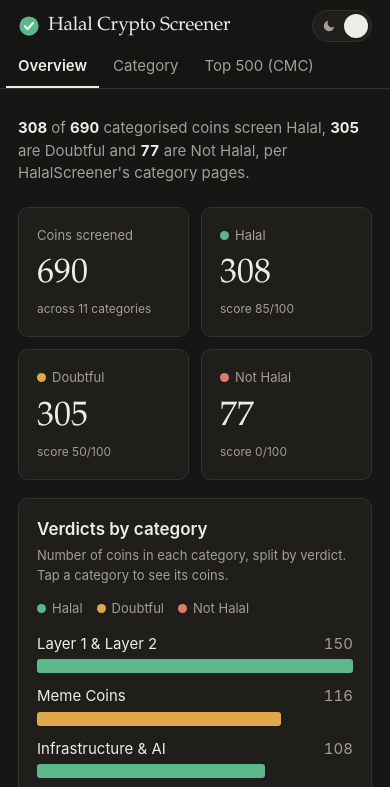
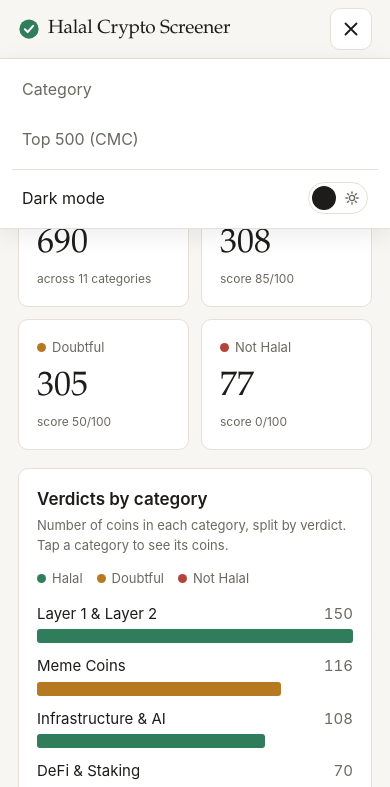
Before and after one commit to khllmi/halal, a plain HTML site: page index.html in a window 390 px wide. Both pictures are taken after a click on the button "Menu". Shown: the top 787 px of the page. Drawn offline with Linux system fonts and the light colour scheme.

Commit message:
Title opens Overview; mobile menu drop-down with theme switch
Co-Authored-By: Claude Opus 5.5 <noreply@anthropic.com>
Claude-Session: https://claude.ai/code/session_01RjbyhJpaxxyygbCkFEsgZX

```diff
--- a/index.html
+++ b/index.html
@@ -32,29 +32,42 @@ h1 { font-family: var(--serif); font-weight: 400; font-size: 34px; margin: 0; le
 .lede { margin: 6px 0 0; color: var(--muted); }
 .lede b { color: var(--fg); font-variant-numeric: tabular-nums; }
 body, .card, .topbar, .tablewrap, th { transition: background-color .2s ease, color .2s ease, border-color .2s ease; }
-/* Fixed top bar: title, menu, theme switch */
+/* Fixed top bar: title (= Overview), menu, theme switch; on mobile the menu folds into a drop-down */
 .topbar { position: sticky; top: 0; z-index: 30; background: color-mix(in srgb, var(--bg) 88%, transparent); backdrop-filter: saturate(1.4) blur(10px); -webkit-backdrop-filter: saturate(1.4) blur(10px); border-bottom: 1px solid var(--line); }
-.topbar-inner { max-width: 1120px; margin: 0 auto; padding: 0 18px; display: grid; grid-template-columns: auto 1fr auto; grid-template-areas: "brand tabs toggle"; align-items: center; column-gap: 24px; min-height: 58px; }
-.brand { grid-area: brand; font-family: var(--serif); font-size: 21px; white-space: nowrap; margin: 0; font-weight: 400; letter-spacing: -.01em; display: flex; align-items: center; gap: 8px; }
+.topbar-inner { position: relative; max-width: 1120px; margin: 0 auto; padding: 0 18px; display: flex; align-items: center; gap: 28px; min-height: 58px; }
+.brand { appearance: none; background: none; border: 0; padding: 0; color: var(--fg); cursor: pointer; font-family: var(--serif); font-size: 21px; white-space: nowrap; margin: 0; font-weight: 400; letter-spacing: -.01em; display: flex; align-items: center; gap: 8px; text-decoration: none; }
 .brand svg { flex: none; }
-.tabs { grid-area: tabs; display: flex; gap: 2px; overflow-x: auto; scrollbar-width: none; align-self: stretch; }
-.tabs::-webkit-scrollbar { display: none; }
-.tab { appearance: none; background: none; border: 0; border-bottom: 2px solid transparent; padding: 0 12px; font: inherit; color: var(--muted); cursor: pointer; white-space: nowrap; min-height: 44px; }
+.brand:hover .brand-text { text-decoration: underline; text-underline-offset: 4px; text-decoration-thickness: 1px; }
+.menu { flex: 1; display: flex; align-items: stretch; justify-content: space-between; gap: 16px; align-self: stretch; }
+.tabs { display: flex; gap: 2px; }
+.tab { appearance: none; background: none; border: 0; border-bottom: 2px solid transparent; padding: 0 12px; font: inherit; color: var(--muted); cursor: pointer; white-space: nowrap; min-height: 44px; text-align: left; }
 .tab:hover { color: var(--fg); }
 .tab.on { color: var(--fg); border-bottom-color: var(--fg); font-weight: 600; }
-.toggle { grid-area: toggle; justify-self: end; appearance: none; border: 1px solid var(--line); background: var(--panel); border-radius: 999px; width: 60px; height: 32px; padding: 0; position: relative; cursor: pointer; flex: none; }
+.theme-row { display: flex; align-items: center; gap: 10px; }
+.theme-label { display: none; }
+.toggle { appearance: none; border: 1px solid var(--line); background: var(--panel); border-radius: 999px; width: 60px; height: 32px; padding: 0; position: relative; cursor: pointer; flex: none; }
 .toggle .knob { position: absolute; top: 3px; left: 3px; width: 24px; height: 24px; border-radius: 50%; background: var(--fg); transition: transform .25s ease; }
 :root[data-theme="dark"] .toggle .knob { transform: translateX(28px); }
 .toggle svg { position: absolute; top: 8px; width: 14px; height: 14px; color: var(--muted); pointer-events: none; }
 .toggle .sun { right: 8px; } .toggle .moon { left: 9px; }
-
-.toggle:focus-visible, .tab:focus-visible { outline: 2px solid var(--fg); outline-offset: 2px; }
-.tablewrap { scroll-margin-top: 130px; }
+.burger { display: none; appearance: none; border: 1px solid var(--line); background: var(--panel); color: var(--fg); border-radius: 10px; width: 42px; height: 42px; padding: 0; cursor: pointer; margin-left: auto; align-items: center; justify-content: center; }
+.burger svg { width: 22px; height: 22px; }
+.burger .x { display: none; }
+.burger[aria-expanded="true"] .lines { display: none; }
+.burger[aria-expanded="true"] .x { display: block; }
+.toggle:focus-visible, .tab:focus-visible, .brand:focus-visible, .burger:focus-visible { outline: 2px solid var(--fg); outline-offset: 2px; }
+.tablewrap { scroll-margin-top: 80px; }
 @media (max-width: 720px) {
-  .topbar-inner { grid-template-columns: 1fr auto; grid-template-areas: "brand toggle" "tabs tabs"; padding-top: 10px; min-height: 0; }
+  .topbar-inner { min-height: 58px; gap: 12px; }
   .brand { font-size: 19px; }
-  .tabs { margin: 4px -18px 0; padding: 0 6px; }
-  .tab { min-height: 42px; }
+  .burger { display: inline-flex; }
+  .menu { display: none; position: absolute; top: calc(100% + 1px); left: 0; right: 0; flex-direction: column; justify-content: flex-start; gap: 0; padding: 6px 12px 12px; background: var(--panel); border-bottom: 1px solid var(--line); box-shadow: var(--shadow); }
+  .menu.open { display: flex; }
+  .tabs { flex-direction: column; gap: 2px; }
+  .tab { border-bottom: 0; border-radius: 8px; padding: 12px 10px; font-size: 16px; min-height: 48px; }
+  .tab.on { background: var(--grid); border-bottom: 0; }
+  .theme-row { justify-content: space-between; border-top: 1px solid var(--line); margin-top: 6px; padding: 12px 10px 2px; }
+  .theme-label { display: inline; font-size: 16px; }
 }
 section[hidden] { display: none; }
 section { display: flex; flex-direction: column; gap: 18px; }
@@ -133,17 +146,25 @@ footer a { color: inherit; }
 <body>
 <header class="topbar">
   <div class="topbar-inner">
-    <h1 class="brand"><svg width="22" height="22" viewBox="0 0 32 32" aria-hidden="true"><circle cx="16" cy="16" r="14" fill="var(--ok)"/><path d="M10 16.5l4 4 8-9" stroke="#fff" stroke-width="3" fill="none" stroke-linecap="round" stroke-linejoin="round"/></svg>Halal Crypto Screener</h1>
+    <a class="brand" href="#overview" id="brand" title="Overview"><svg width="22" height="22" viewBox="0 0 32 32" aria-hidden="true"><circle cx="16" cy="16" r="14" fill="var(--ok)"/><path d="M10 16.5l4 4 8-9" stroke="#fff" stroke-width="3" fill="none" stroke-linecap="round" stroke-linejoin="round"/></svg><span class="brand-text">Halal Crypto Screener</span></a>
+    <button class="burger" id="burger" type="button" aria-label="Menu" aria-expanded="false" aria-controls="menu">
+      <svg class="lines" viewBox="0 0 24 24" fill="none" stroke="currentColor" stroke-width="2" stroke-linecap="round" aria-hidden="true"><path d="M4 7h16M4 12h16M4 17h16"/></svg>
+      <svg class="x" viewBox="0 0 24 24" fill="none" stroke="currentColor" stroke-width="2" stroke-linecap="round" aria-hidden="true"><path d="M6 6l12 12M18 6L6 18"/></svg>
+    </button>
+    <div class="menu" id="menu">
       <nav class="tabs" role="tablist" aria-label="Sections">
-      <button class="tab on" data-tab="overview" role="tab">Overview</button>
         <button class="tab" data-tab="category" role="tab">Category</button>
         <button class="tab" data-tab="market" role="tab">Top 500 (CMC)</button>
       </nav>
-    <button class="toggle" id="theme-toggle" type="button" role="switch" aria-checked="false" aria-label="Dark mode">
+      <div class="theme-row">
+        <span class="theme-label" id="theme-label">Dark mode</span>
+        <button class="toggle" id="theme-toggle" type="button" role="switch" aria-checked="false" aria-labelledby="theme-label">
           <svg class="moon" viewBox="0 0 24 24" fill="currentColor" aria-hidden="true"><path d="M21 12.8A9 9 0 1 1 11.2 3a7 7 0 0 0 9.8 9.8z"/></svg>
           <svg class="sun" viewBox="0 0 24 24" fill="none" stroke="currentColor" stroke-width="2.4" stroke-linecap="round" aria-hidden="true"><circle cx="12" cy="12" r="4.5"/><path d="M12 1.5v2.5M12 20v2.5M4.6 4.6l1.8 1.8M17.6 17.6l1.8 1.8M1.5 12H4M20 12h2.5M4.6 19.4l1.8-1.8M17.6 6.4l1.8-1.8"/></svg>
           <span class="knob"></span>
         </button>
+      </div>
+    </div>
   </div>
 </header>
 <div class="wrap">
@@ -291,9 +312,16 @@ footer a { color: inherit; }
   function show(id) {
     document.querySelectorAll('.tab').forEach((b) => b.classList.toggle('on', b.dataset.tab === id));
     document.querySelectorAll('section').forEach((s) => { s.hidden = s.id !== id; });
+    if (id === 'overview') $('brand').setAttribute('aria-current', 'page'); else $('brand').removeAttribute('aria-current');
     if (location.hash !== '#' + id) history.replaceState(null, '', '#' + id);
   }
-  document.querySelectorAll('.tab').forEach((b) => b.addEventListener('click', () => show(b.dataset.tab)));
+  const menu = $('menu'), burger = $('burger');
+  const setMenu = (open) => { menu.classList.toggle('open', open); burger.setAttribute('aria-expanded', String(open)); };
+  burger.addEventListener('click', (e) => { e.stopPropagation(); setMenu(!menu.classList.contains('open')); });
+  document.addEventListener('click', (e) => { if (menu.classList.contains('open') && !menu.contains(e.target)) setMenu(false); });
+  document.addEventListener('keydown', (e) => { if (e.key === 'Escape') setMenu(false); });
+  document.querySelectorAll('.tab').forEach((b) => b.addEventListener('click', () => { show(b.dataset.tab); setMenu(false); window.scrollTo({ top: 0 }); }));
+  $('brand').addEventListener('click', (e) => { e.preventDefault(); show('overview'); setMenu(false); window.scrollTo({ top: 0, behavior: 'smooth' }); });
   const h = location.hash.replace('#', ''); if (['overview', 'category', 'market'].includes(h)) show(h);
 
   Promise.all([getCSV('data/coins.csv'), getCSV('data/categories.csv'), getCSV('data/estimates.csv'), getCSV('data/halal_map.csv'),
```
Lines whose indentation alone changed are shown as unchanged.
